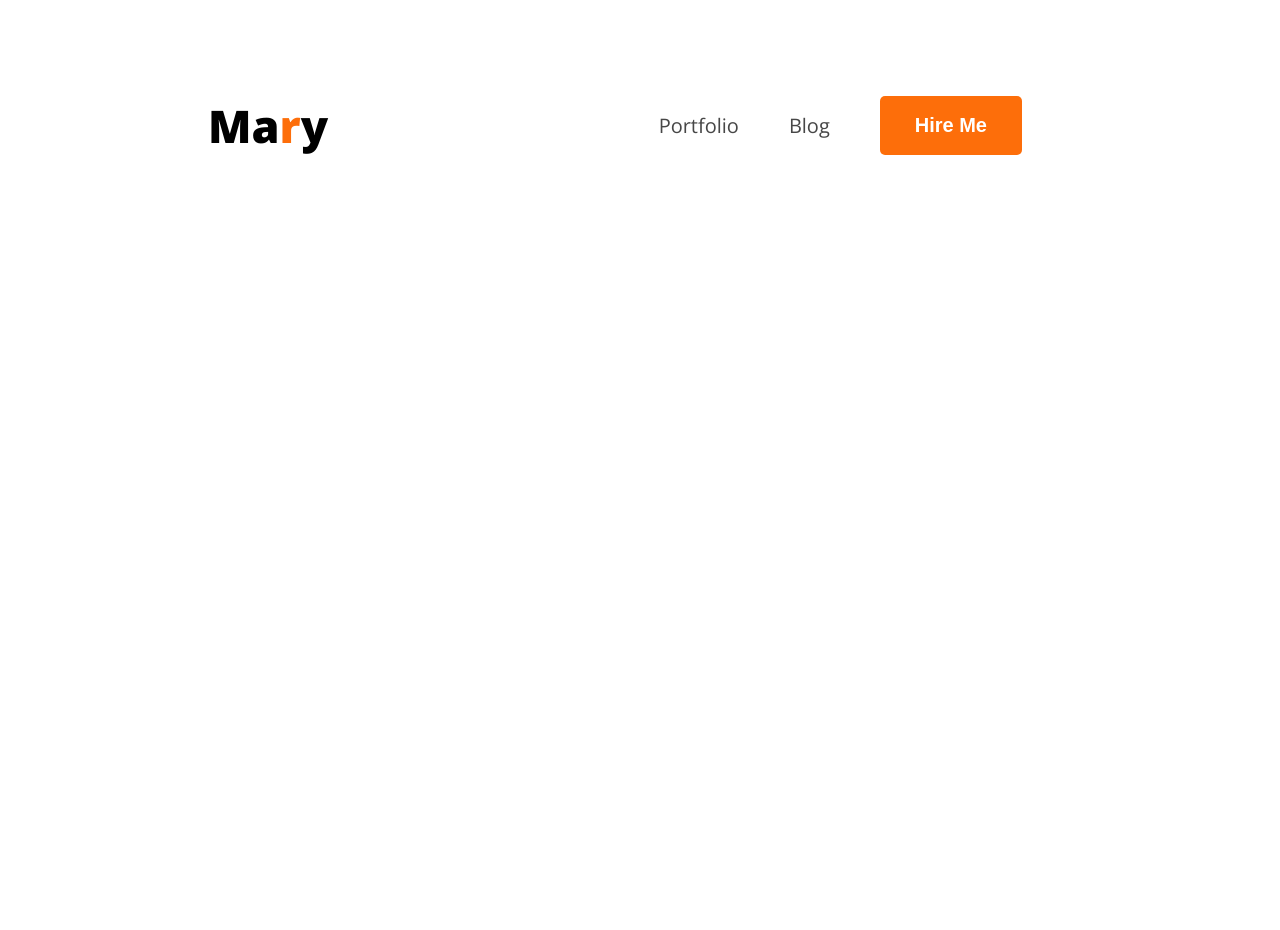
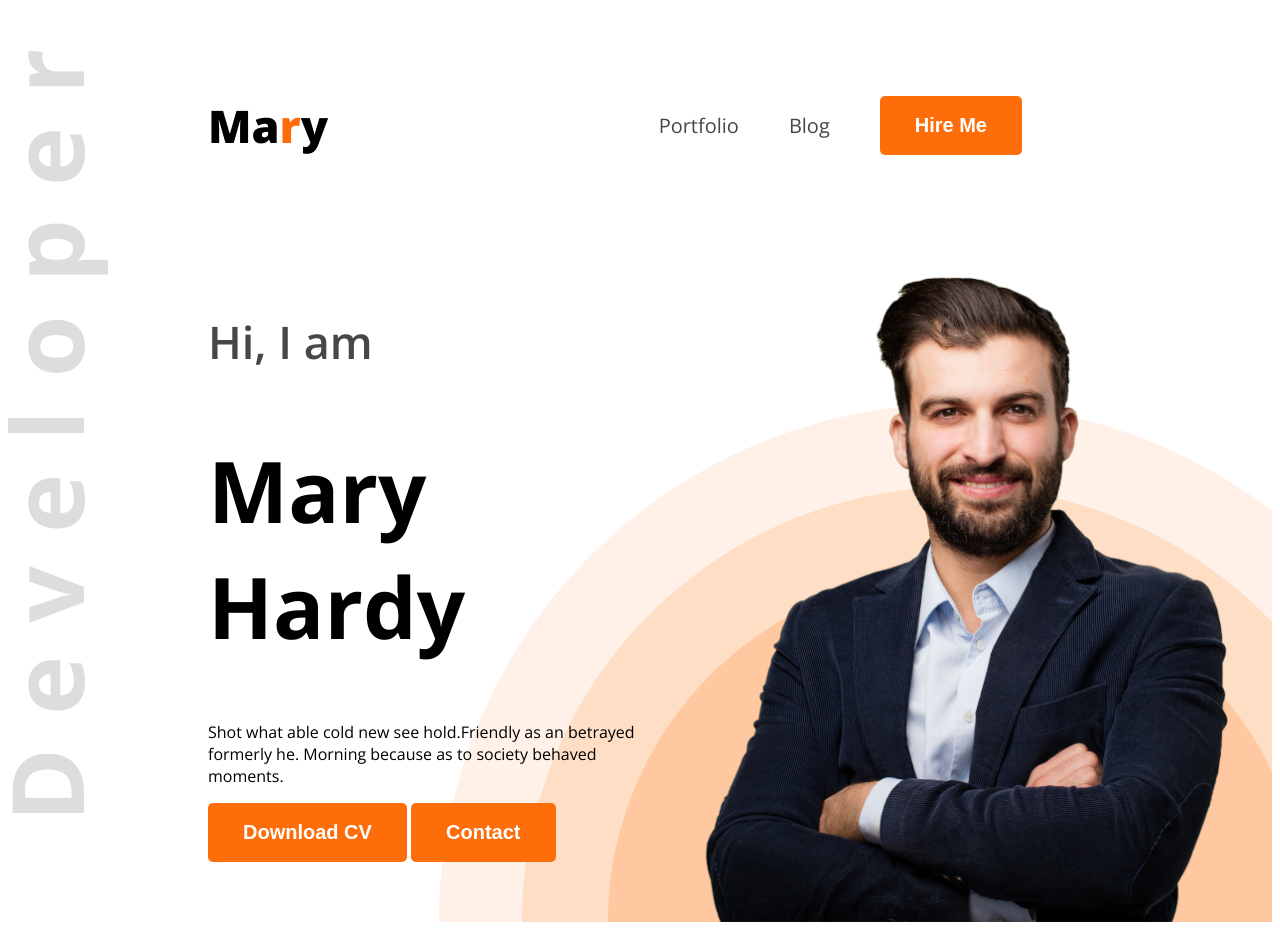
Before and after one commit to ezmahir/webdeveloper-portfolio, a plain HTML site: page index.html in a window 1280 px wide. Before the commit the page ends 800 px from the top, so only its background shows below. Drawn offline with nearby package versions, Linux system fonts and the light colour scheme.

Commit message:
added banner

```diff
--- a/index.html
+++ b/index.html
@@ -14,7 +14,7 @@
 </head>
 
 <body class="open-sans-normal">
-    <header>
+    <header class="header">
         <nav>
             <h3 class="nav-title">Ma<span class="text-primary">r</span>y</h3>
             <ul>
@@ -23,6 +23,16 @@
                 <li><a href=""><button class="btn-primary">Hire Me</button></a></li>
             </ul>
         </nav>
+        <div class="banner">
+            <div class="banner-content">
+                <h4 class="banner-greet dark-2">Hi, I am</h4>
+                <h1 class="banner-title">Mary Hardy</h1>
+                <p class="banner-description">Shot what able cold new see hold.Friendly as an betrayed formerly he. Morning because as to society behaved moments.</p>
+                <button class="btn-primary">Download CV</button>
+                <button class="btn-primary">Contact</button>
+            </div>
+            <img class="banner-pp" src="images/hardy.png" alt="">
+        </div>
     </header>
     <main>
 
--- a/styles/style.css
+++ b/styles/style.css
@@ -51,6 +51,34 @@ nav ul{
     display: flex;
     align-items: center;
 }
-/* .col{
-    color: FD6E0A;
-} */
+
+/* banner styles */
+.banner-greet{
+    font-size: 45px;
+    font-weight: 600;
+}
+.banner-content{
+    max-width: 580px;
+}
+.banner-title{
+    font-weight: bold;
+    font-size: 85px;
+}
+
+.banner{
+    display: flex;
+    justify-content: space-between;
+    margin: 0 35px 0 200px;
+}
+
+.banner-pp{
+  width: 580px;
+
+}
+
+/* header */
+.header{
+    background-image: url('../images/developer.png'), url('../images/header_bg.png');
+    background-repeat: no-repeat;
+    background-position: top left, bottom right;
+}
```
